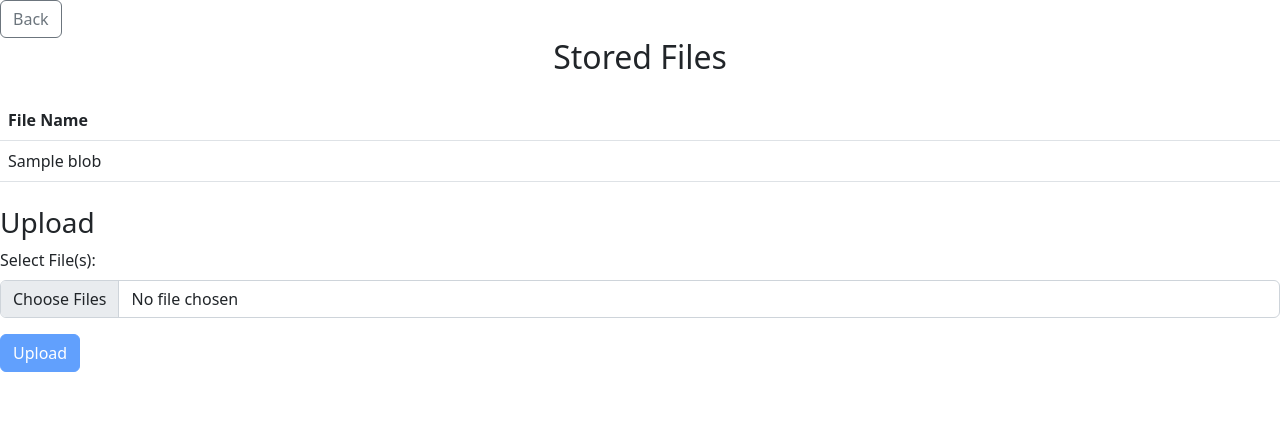
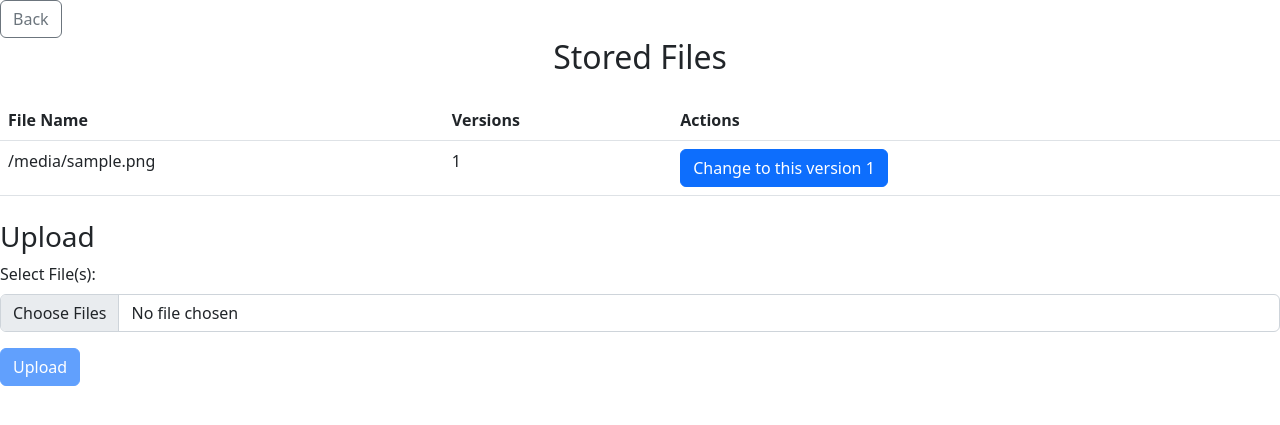
Before and after one commit to wzyndul/cloud_computing_systems, a Django app: template cloud_django_project/templates/storage.html in a window 1280 px wide. Shown: the top 425 px of the page. Run offline with Django 4.2, Linux system fonts and the light colour scheme; the template is opened without the code that fills it: most values are stand-ins (such as "Sample title", 1, 10 or a date in 2020).

Commit message:
[ADDED] methods for changing file to previous versions

```diff
--- a/cloud_django_project/cloud_django_project/settings.py
+++ b/cloud_django_project/cloud_django_project/settings.py
@@ -87,6 +87,7 @@ DATABASES = {
         'PORT': '1433',
         'OPTIONS': {
             'driver': 'ODBC Driver 17 for SQL Server',
+            'timeout': 60,
         },
     }
 }
--- a/cloud_django_project/cloudapp/urls.py
+++ b/cloud_django_project/cloudapp/urls.py
@@ -24,4 +24,5 @@ urlpatterns = [
     path('storage/', views.storage, name='storage'),
     path('logout/', views.logout_user, name='logout_user'),
     path('success/', views.success_page, name='success_page'),
+    path('change_version/', views.change_version, name='change_version')
 ]
--- a/cloud_django_project/templates/storage.html
+++ b/cloud_django_project/templates/storage.html
@@ -8,12 +8,32 @@
       <thead>
         <tr>
           <th scope="col">File Name</th>
+          <th scope="col">Versions</th>
+          <th scope="col">Actions</th>
         </tr>
       </thead>
       <tbody>
-            {% for blob in blobs %}
+        {% for file_name, versions in blobs.items %}
           <tr>
-                    <td>{{ blob.name }}</td>
+            <td>{{ file_name }}</td>
+            <td>
+              {% if versions %}
+                {% for version_id in versions %}
+                  {{ version_id }}<br>
+                {% endfor %}
+              {% else %}
+                No versions available
+              {% endif %}
+            </td>
+            <td>
+              {% if versions %}
+                {% for version_id in versions %}
+                  <div>
+                    <button class="btn btn-primary" onclick="changeVersion('{{ file_name }}', '{{ version_id }}')">Change to this version {{ version_id }}</button>
+                  </div>
+                {% endfor %}
+              {% endif %}
+            </td>
           </tr>
         {% endfor %}
       </tbody>
@@ -21,6 +41,9 @@
   {% else %}
     <p class="text-center">No files available.</p>
   {% endif %}
+
+
+
 
     <h3 class="mt-4">Upload</h3>
     <form method="POST" enctype="multipart/form-data"
@@ -40,7 +63,28 @@
             {{ message }}
         </div>
     {% endfor %}
+    <script src="https://code.jquery.com/jquery-3.6.4.min.js"></script>
     <script>
+
+    function changeVersion(file_name, version) {
+      $.ajax({
+        type: 'POST',
+        url: '{% url "change_version" %}',
+        data: {
+          'file_name': file_name,
+          'version': version,
+          'csrfmiddlewaretoken': '{{ csrf_token }}',
+        },
+        success: function(response) {
+          console.log(response);
+          // Handle success (e.g., perform additional actions or show a message)
+        },
+        error: function(response) {
+          console.error(response);
+          // Handle error (e.g., show an error message)
+        },
+      });
+    }
         document.getElementById('fileInput').addEventListener('change', function () {
             var uploadButton = document.getElementById('uploadButton');
             uploadButton.disabled = this.files.length === 0;
```
Also changed, not shown: cloud_django_project/cloudapp/blob_handler.py (+23 -3 lines), cloud_django_project/cloudapp/views.py (+12 -1 lines). Lines whose indentation alone changed are shown as unchanged.
